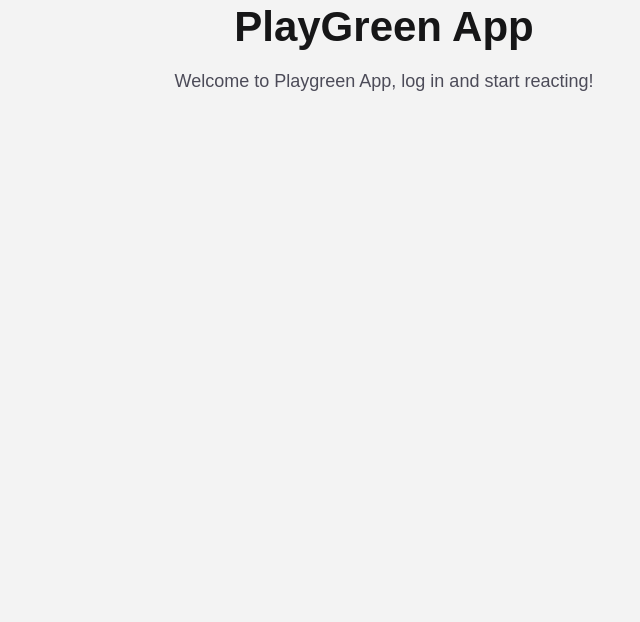
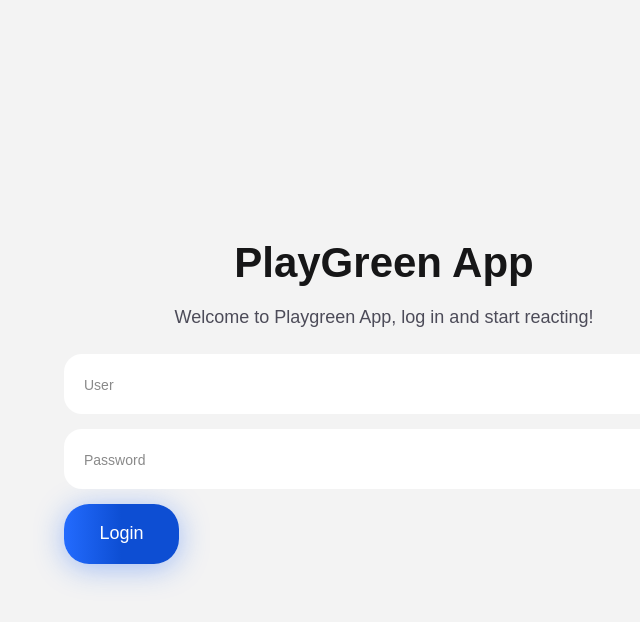
Before and after one commit to sebastrog/playgreen-sports, a React (Vite) app: page / in a window 1280 px wide. Shown: the top 622 px of the page, without its empty margins (256-896 px from the left). Built offline with nearby package versions, Linux system fonts and the light colour scheme.

Commit message:
add login ui

```diff
--- /dev/null
+++ b/src/pages/Login/Login.styles.ts
@@ -0,0 +1,7 @@
+import styled from "styled-components";
+
+export const Form = styled.form`
+  display: flex;
+  gap: 15px;
+  flex-direction: column;
+`;
--- a/src/pages/Login/Login.tsx
+++ b/src/pages/Login/Login.tsx
@@ -1,11 +1,19 @@
 import LayoutHeading from "../../components/layouts/LayoutHeading"
+
+import { Form } from "./Login.styles"
+import LoginForm from "./LoginForm"
 
 const Login = () => {
   return (
-    <LayoutHeading textAlign="center">
-      <h2 className="title">PlayGreen App</h2>
-      <p className="text">Welcome to Playgreen App, log in and start reacting!</p>
-    </LayoutHeading>
+    <main className="main-wrapper">
+      <LayoutHeading textAlign="center">
+        <h2 className="title">PlayGreen App</h2>
+        <p className="text">Welcome to Playgreen App, log in and start reacting!</p>
+      </LayoutHeading>
+      <Form>
+        <LoginForm />
+      </Form>
+    </main>
   )
 }
 
--- /dev/null
+++ b/src/pages/Login/LoginForm/LoginForm.styles.ts
@@ -0,0 +1,13 @@
+import styled from "styled-components";
+
+export const FormCta = styled.div`
+  display: flex;
+  gap: 15px;
+  align-items: center;
+  justify-content: space-between;
+
+  a {
+    color: ${(props) => props.theme.colors.text};
+    opacity: .8;
+  }
+`;
--- /dev/null
+++ b/src/pages/Login/LoginForm/LoginForm.tsx
@@ -0,0 +1,17 @@
+import TextField from "../../../components/core/TextField"
+import Button from "../../../components/core/Button"
+import { FormCta } from './LoginForm.styles';
+
+const LoginForm = () => {
+  return (
+    <>
+      <TextField type="email" name="email" label="User" />
+      <TextField type="password" name="password" label="Password"/>
+      <FormCta>
+        <Button title="Login" />
+      </FormCta>
+    </>
+  )
+}
+
+export default LoginForm
--- /dev/null
+++ b/src/pages/Login/LoginForm/index.ts
@@ -0,0 +1 @@
+export { default } from './LoginForm'
--- a/src/styles/GlobalStyles.ts
+++ b/src/styles/GlobalStyles.ts
@@ -14,11 +14,35 @@ const GlobalStyle = createGlobalStyle`
   body {
     background-color: ${(props) => props.theme.colors.background};
     font-family: 'Epilogue Variable', sans-serif;
+    margin: 0;
+    display: flex;
+    place-items: center;
+    justify-content: center;
+    min-height: 100vh;
   }
 
   h1, h2, h3, h4, h5, h6 {
     font-family: 'DM Sans Variable', sans-serif;
   }
+
+  .main-wrapper {
+    width: 300px;
+    margin: 0 auto;
+    position: relative;
+    padding: 20px;
+
+    @media (min-width: 360px) {
+      width: 350px;
+    }
+
+    @media (min-width: 560px) {
+      width: 460px;
+    }
+
+    @media (min-width: 1023px) {
+      width: 680px;
+    }
+  }
 `
 
 export default GlobalStyle;
```
